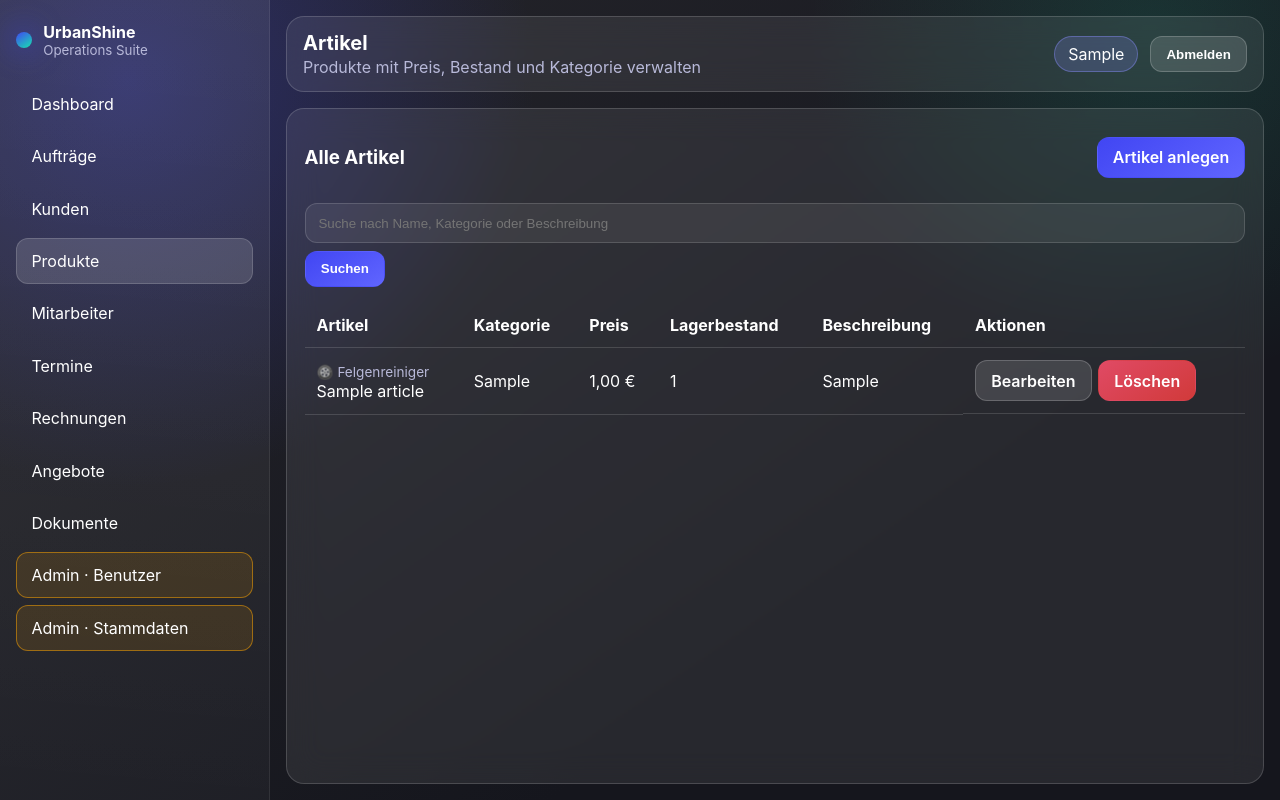
After one commit to uniquetesla/urbanshine_app, a Django app: page /artikel/ in a window 1280 px wide. The commit adds this page. Run offline with Django 5.2, Linux system fonts and the light colour scheme; a user stored in the database is signed in; tables that the repository leaves empty hold one stand-in row (values such as "Sample post").

Commit message:
Implementiere Artikelverwaltung mit Icon-Auswahl

```diff
--- /dev/null
+++ b/apps/catalog/models.py
@@ -0,0 +1,34 @@
+from django.db import models
+
+
+class Article(models.Model):
+    ICON_FELGENREINIGER = "felgenreiniger"
+    ICON_INNENREINIGER = "innenreiniger"
+    ICON_MIKROFASERTUCH = "mikrofasertuch"
+    ICON_POLITUR = "politur"
+    ICON_VERSIEGELUNG = "versiegelung"
+
+    ICON_CHOICES = [
+        (ICON_FELGENREINIGER, "🛞 Felgenreiniger"),
+        (ICON_INNENREINIGER, "🧴 Innenreiniger"),
+        (ICON_MIKROFASERTUCH, "🧽 Mikrofasertuch"),
+        (ICON_POLITUR, "✨ Politur"),
+        (ICON_VERSIEGELUNG, "🛡️ Versiegelung"),
+    ]
+
+    name = models.CharField(max_length=120, verbose_name="Name")
+    preis = models.DecimalField(max_digits=10, decimal_places=2, verbose_name="Preis")
+    lagerbestand = models.PositiveIntegerField(default=0, verbose_name="Lagerbestand")
+    kategorie = models.CharField(max_length=80, verbose_name="Kategorie")
+    icon = models.CharField(max_length=30, choices=ICON_CHOICES, verbose_name="Icon")
+    beschreibung = models.TextField(blank=True, verbose_name="Beschreibung")
+    created_at = models.DateTimeField(auto_now_add=True)
+    updated_at = models.DateTimeField(auto_now=True)
+
+    class Meta:
+        ordering = ["name"]
+        verbose_name = "Artikel"
+        verbose_name_plural = "Artikel"
+
+    def __str__(self):
+        return self.name
--- /dev/null
+++ b/apps/catalog/urls.py
@@ -0,0 +1,12 @@
+from django.urls import path
+
+from .views import ArticleCreateView, ArticleDeleteView, ArticleListView, ArticleUpdateView
+
+app_name = "catalog"
+
+urlpatterns = [
+    path("", ArticleListView.as_view(), name="article_list"),
+    path("neu/", ArticleCreateView.as_view(), name="article_create"),
+    path("<int:pk>/bearbeiten/", ArticleUpdateView.as_view(), name="article_update"),
+    path("<int:pk>/loeschen/", ArticleDeleteView.as_view(), name="article_delete"),
+]
--- /dev/null
+++ b/apps/catalog/views.py
@@ -0,0 +1,63 @@
+from django.contrib import messages
+from django.contrib.auth.mixins import LoginRequiredMixin
+from django.db.models import Q
+from django.urls import reverse_lazy
+from django.views.generic import CreateView, DeleteView, ListView, UpdateView
+
+from .forms import ArticleForm
+from .models import Article
+
+
+class ArticleListView(LoginRequiredMixin, ListView):
+    model = Article
+    template_name = "catalog/article_list.html"
+    context_object_name = "articles"
+
+    def get_queryset(self):
+        queryset = Article.objects.order_by("name")
+        query = self.request.GET.get("q", "").strip()
+        if query:
+            queryset = queryset.filter(
+                Q(name__icontains=query)
+                | Q(kategorie__icontains=query)
+                | Q(icon__icontains=query)
+                | Q(beschreibung__icontains=query)
+            )
+        return queryset
+
+    def get_context_data(self, **kwargs):
+        context = super().get_context_data(**kwargs)
+        context["query"] = self.request.GET.get("q", "").strip()
+        return context
+
+
+class ArticleCreateView(LoginRequiredMixin, CreateView):
+    model = Article
+    form_class = ArticleForm
+    template_name = "catalog/article_form.html"
+    success_url = reverse_lazy("catalog:article_list")
+
+    def form_valid(self, form):
+        messages.success(self.request, "Artikel wurde erfolgreich angelegt.")
+        return super().form_valid(form)
+
+
+class ArticleUpdateView(LoginRequiredMixin, UpdateView):
+    model = Article
+    form_class = ArticleForm
+    template_name = "catalog/article_form.html"
+    success_url = reverse_lazy("catalog:article_list")
+
+    def form_valid(self, form):
+        messages.success(self.request, "Artikel wurde erfolgreich aktualisiert.")
+        return super().form_valid(form)
+
+
+class ArticleDeleteView(LoginRequiredMixin, DeleteView):
+    model = Article
+    template_name = "catalog/article_confirm_delete.html"
+    success_url = reverse_lazy("catalog:article_list")
+
+    def form_valid(self, form):
+        messages.success(self.request, "Artikel wurde erfolgreich gelöscht.")
+        return super().form_valid(form)
--- a/static/css/base.css
+++ b/static/css/base.css
@@ -236,3 +236,12 @@ th, td { padding: .75rem; border-bottom: 1px solid rgba(255,255,255,.14); text-a
     border-color: rgba(255, 165, 0, 0.5) !important;
     background: rgba(255, 165, 0, 0.15);
 }
+
+
+.icon-chip {
+    display: inline-flex;
+    align-items: center;
+    gap: .35rem;
+    font-size: .85rem;
+    color: var(--muted);
+}
--- a/templates/base.html
+++ b/templates/base.html
@@ -23,7 +23,7 @@
             <a href="{% url 'accounts:dashboard' %}" class="nav-link {% if request.resolver_match.url_name == 'dashboard' %}active{% endif %}">Dashboard</a>
             <a href="{% url 'orders:order_list' %}" class="nav-link {% if request.resolver_match.namespace == 'orders' %}active{% endif %}">Aufträge</a>
             <a href="{% url 'customers:customer_list' %}" class="nav-link {% if request.resolver_match.namespace == 'customers' %}active{% endif %}">Kunden</a>
-            <a href="#" class="nav-link">Produkte</a>
+            <a href="{% url 'catalog:article_list' %}" class="nav-link {% if request.resolver_match.namespace == 'catalog' %}active{% endif %}">Produkte</a>
             <a href="#" class="nav-link">Mitarbeiter</a>
             <a href="#" class="nav-link">Termine</a>
             <a href="#" class="nav-link">Rechnungen</a>
--- /dev/null
+++ b/templates/catalog/article_list.html
@@ -0,0 +1,57 @@
+{% extends "base.html" %}
+{% block title %}Artikelverwaltung | UrbanShine{% endblock %}
+{% block page_title %}Artikel{% endblock %}
+{% block page_subtitle %}Produkte mit Preis, Bestand und Kategorie verwalten{% endblock %}
+{% block content %}
+<section class="glass-card panel full">
+    <div style="display:flex;justify-content:space-between;align-items:center;gap:.7rem;flex-wrap:wrap;margin-bottom:1rem;">
+        <h3>Alle Artikel</h3>
+        <a href="{% url 'catalog:article_create' %}" class="btn">Artikel anlegen</a>
+    </div>
+
+    <form method="get" style="display:flex;gap:.5rem;flex-wrap:wrap;margin-bottom:1rem;">
+        <input type="search" name="q" value="{{ query }}" placeholder="Suche nach Name, Kategorie oder Beschreibung">
+        <button class="btn" type="submit">Suchen</button>
+        {% if query %}
+            <a class="btn btn-secondary" href="{% url 'catalog:article_list' %}">Zurücksetzen</a>
+        {% endif %}
+    </form>
+
+    <div class="table-wrap">
+        <table>
+            <thead>
+            <tr>
+                <th>Artikel</th>
+                <th>Kategorie</th>
+                <th>Preis</th>
+                <th>Lagerbestand</th>
+                <th>Beschreibung</th>
+                <th>Aktionen</th>
+            </tr>
+            </thead>
+            <tbody>
+            {% for article in articles %}
+                <tr>
+                    <td>
+                        <span class="icon-chip">{{ article.get_icon_display }}</span><br>
+                        {{ article.name }}
+                    </td>
+                    <td>{{ article.kategorie }}</td>
+                    <td>{{ article.preis }} €</td>
+                    <td>{{ article.lagerbestand }}</td>
+                    <td>{{ article.beschreibung|default:'-'|truncatechars:90 }}</td>
+                    <td style="display:flex;gap:.4rem;flex-wrap:wrap;">
+                        <a class="btn btn-secondary" href="{% url 'catalog:article_update' article.pk %}">Bearbeiten</a>
+                        <a class="btn btn-danger" href="{% url 'catalog:article_delete' article.pk %}">Löschen</a>
+                    </td>
+                </tr>
+            {% empty %}
+                <tr>
+                    <td colspan="6">Keine Artikel vorhanden.</td>
+                </tr>
+            {% endfor %}
+            </tbody>
+        </table>
+    </div>
+</section>
+{% endblock %}
--- a/urbanshine/urls.py
+++ b/urbanshine/urls.py
@@ -18,6 +18,7 @@ urlpatterns = [
     path("accounts/", include("apps.accounts.urls")),
     path("kunden/", include("apps.customers.urls")),
     path("auftraege/", include("apps.orders.urls")),
+    path("artikel/", include("apps.catalog.urls")),
     path("", include("apps.company.urls")),
     path("health/", healthcheck, name="healthcheck"),
 ]
```
Also changed, not shown: apps/catalog/admin.py (added, +10 -0 lines), apps/catalog/forms.py (added, +12 -0 lines), templates/catalog/article_confirm_delete.html (added, +14 -0 lines), templates/catalog/article_form.html (added, +24 -0 lines), apps/catalog/migrations/0001_initial.py (added).
